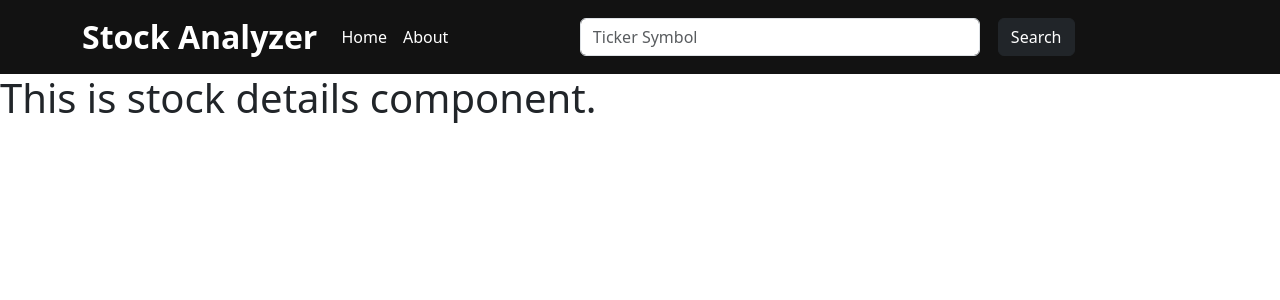
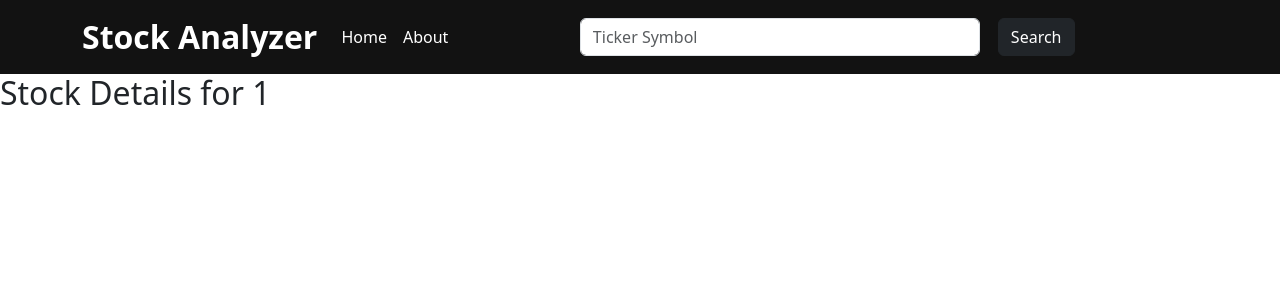
Before and after one commit to anamolkhadka/HackUTA6, a React (Create React App) app: page /stock/1 in a window 1280 px wide. Shown: the top 300 px of the page. Built offline with nearby package versions, Linux system fonts and the light colour scheme.

Commit message:
Handled cookies and sessions correctly. Half way through the project.

```diff
--- a/src/components/Home.js
+++ b/src/components/Home.js
@@ -3,6 +3,7 @@ import Button from 'react-bootstrap/Button';
 import axios from "axios";
 import Table from "react-bootstrap/Table";
 import Modal from "react-bootstrap/Modal";
+import { useNavigate } from "react-router-dom";
 
 const API_URL = "https://api.polygon.io/v3/reference/tickers"
 const API_KEY = "19T3x8ImOxdXlhCqArDPanS2IIlSBDrG"
@@ -13,6 +14,12 @@ function Home({ search, setSearch, companies, addCompany, deleteCompany}){
     const [companyDetails, setCompanyDetails] = useState(null);
     const [showModal, setShowModal] = useState(false);  // State to control modal visibility
     const [error, setError] = useState(null);  // State to store any error messages
+    const navigate = useNavigate(); // Initialize useNavigate
+
+    // Function to navigate to StockDetails page with ticker
+    const handleViewCompany = (ticker) => {
+        navigate(`/stock/${ticker}`);  // Navigate to /stock/ticker
+    };
 
     // Handle closing the modal
     const handleClose = () => {
@@ -103,7 +110,7 @@ function Home({ search, setSearch, companies, addCompany, deleteCompany}){
                                     : 'N/A'}
                                 </td>
                                 <td>
-                                    <Button variant="dark">View</Button>
+                                    <Button variant="dark" onClick={ () => handleViewCompany(company.ticker)}>View</Button>
                                 </td>
                                 <td>
                                     <Button variant="dark" onClick={ () => deleteCompany(company.ticker)}>
--- a/src/components/StockDetails.js
+++ b/src/components/StockDetails.js
@@ -1,7 +1,12 @@
+import React, { useEffect, useState } from 'react';
+import { useParams } from 'react-router-dom';  // Import useParams to access URL parameters
+
 function StockDetails(){
+    const {ticker} = useParams();
+
     return(
         <div>
-            <h1> This is stock details component.</h1>
+            <h2>Stock Details for {ticker}</h2>
         </div>
     )
 }
```
